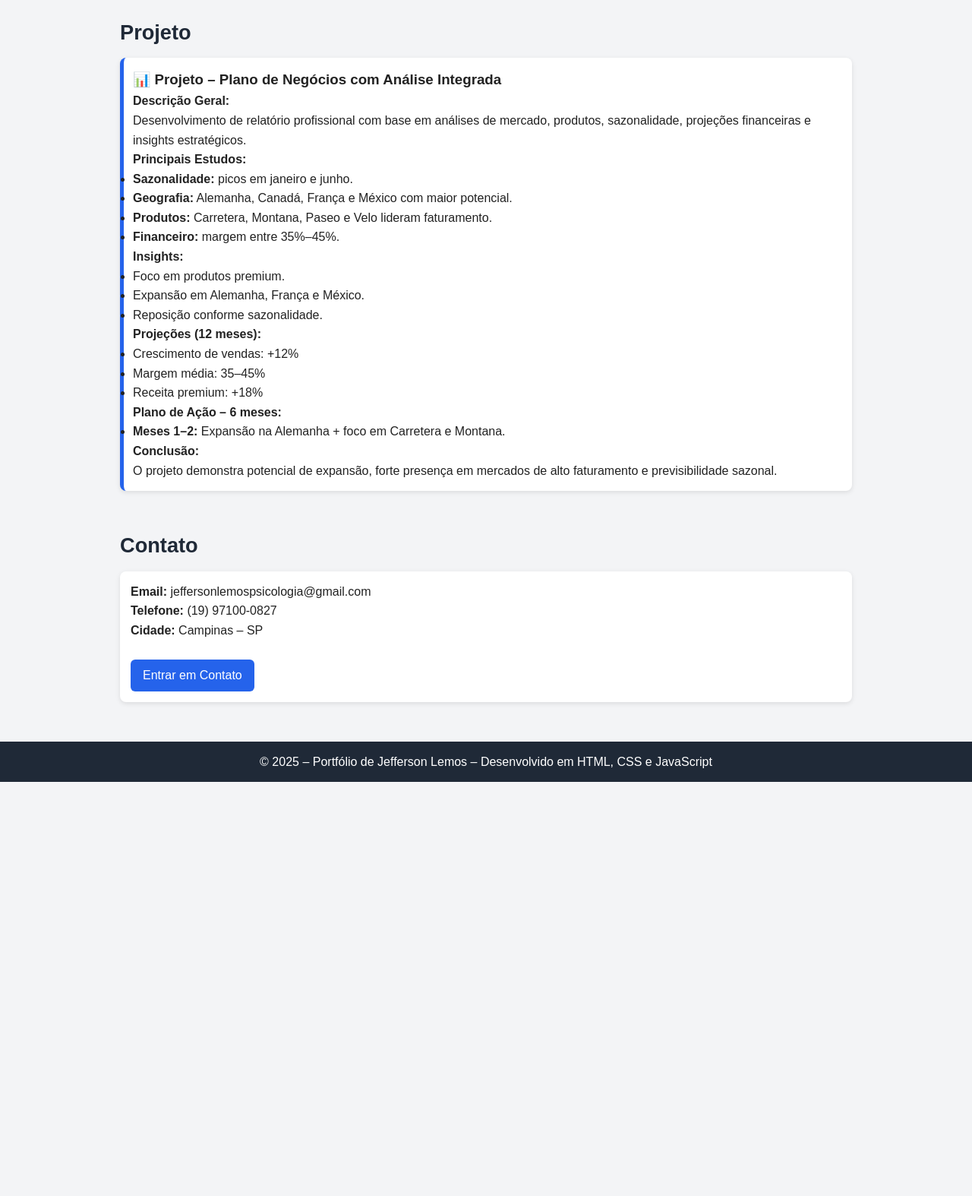
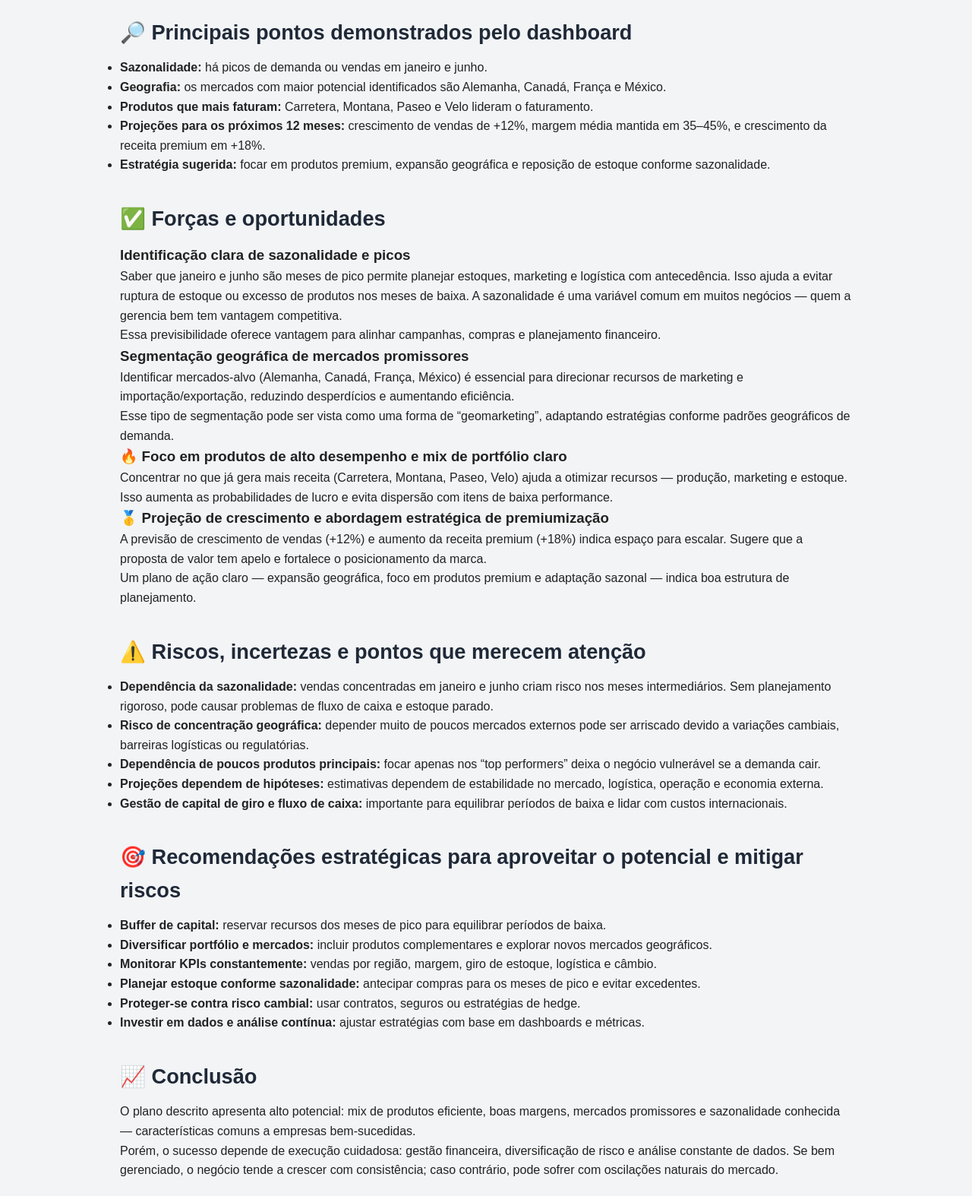
Before and after one commit to jeffersondesenvolvedormaster/projeto-negocios, a plain HTML site: page index.html in a window 1280 px wide. Shown: the part 1457-3031 px from the top of the page at 76% size. Before the commit the page ends 2486 px from the top, so only its background shows below. Drawn offline with Linux system fonts and the light colour scheme.

Commit message:
Update index.html

```diff
--- a/index.html
+++ b/index.html
@@ -144,54 +144,119 @@
 
 
 <section id="projetos">
-    <h2>Projeto</h2>
 
-    <div class="card projeto">
-        <h3>📊 Projeto – Plano de Negócios com Análise Integrada</h3>
-        <p><strong>Descrição Geral:</strong></p>
-        <p>
-            Desenvolvimento de relatório profissional com base em análises de mercado, produtos,
-            sazonalidade, projeções financeiras e insights estratégicos.
-        </p>
+    <h2>🔎 Principais pontos demonstrados pelo dashboard</h2>
 
-        <p><strong>Principais Estudos:</strong></p>
-        <ul>
-            <li><strong>Sazonalidade:</strong> picos em janeiro e junho.</li>
-            <li><strong>Geografia:</strong> Alemanha, Canadá, França e México com maior potencial.</li>
-            <li><strong>Produtos:</strong> Carretera, Montana, Paseo e Velo lideram faturamento.</li>
-            <li><strong>Financeiro:</strong> margem entre 35%–45%.</li>
-        </ul>
+    <ul>
+        <li><strong>Sazonalidade:</strong> há picos de demanda ou vendas em janeiro e junho.</li>
+        <li><strong>Geografia:</strong> os mercados com maior potencial identificados são Alemanha, Canadá, França e México.</li>
+        <li><strong>Produtos que mais faturam:</strong> Carretera, Montana, Paseo e Velo lideram o faturamento.</li>
+        <li><strong>Projeções para os próximos 12 meses:</strong> crescimento de vendas de +12%, margem média mantida em 35–45%, e crescimento da receita premium em +18%.</li>
+        <li><strong>Estratégia sugerida:</strong> focar em produtos premium, expansão geográfica e reposição de estoque conforme sazonalidade.</li>
+    </ul>
+</section>
 
-        <p><strong>Insights:</strong></p>
-        <ul>
-            <li>Foco em produtos premium.</li>
-            <li>Expansão em Alemanha, França e México.</li>
-            <li>Reposição conforme sazonalidade.</li>
-        </ul>
+<section>
+    <h2>✅ Forças e oportunidades</h2>
 
-        <p><strong>Projeções (12 meses):</strong></p>
-        <ul>
-            <li>Crescimento de vendas: +12%</li>
-            <li>Margem média: 35–45%</li>
-            <li>Receita premium: +18%</li>
-        </ul>
+    <h3>Identificação clara de sazonalidade e picos</h3>
+    <p>
+        Saber que janeiro e junho são meses de pico permite planejar estoques, marketing e logística com antecedência.
+        Isso ajuda a evitar ruptura de estoque ou excesso de produtos nos meses de baixa.
+        A sazonalidade é uma variável comum em muitos negócios — quem a gerencia bem tem vantagem competitiva.
+    </p>
+    <p>
+        Essa previsibilidade oferece vantagem para alinhar campanhas, compras e planejamento financeiro.
+    </p>
 
-        <p><strong>Plano de Ação – 6 meses:</strong></p>
-        <ul>
-            <li><strong>Meses 1–2:</strong> Expansão na Alemanha + foco em Carretera e Montana.</li>
-        </ul>
+    <h3>Segmentação geográfica de mercados promissores</h3>
+    <p>
+        Identificar mercados-alvo (Alemanha, Canadá, França, México) é essencial para direcionar recursos de marketing e importação/exportação,
+        reduzindo desperdícios e aumentando eficiência.
+    </p>
+    <p>
+        Esse tipo de segmentação pode ser vista como uma forma de “geomarketing”, adaptando estratégias conforme padrões geográficos de demanda.
+    </p>
 
-        <p><strong>Conclusão:</strong></p>
-        <p>
-            O projeto demonstra potencial de expansão, forte presença em mercados de alto faturamento
-            e previsibilidade sazonal.
-        </p>
-    </div>
+    <h3>🔥 Foco em produtos de alto desempenho e mix de portfólio claro</h3>
+    <p>
+        Concentrar no que já gera mais receita (Carretera, Montana, Paseo, Velo) ajuda a otimizar recursos — produção, marketing e estoque.
+        Isso aumenta as probabilidades de lucro e evita dispersão com itens de baixa performance.
+    </p>
 
+    <h3>🥇 Projeção de crescimento e abordagem estratégica de premiumização</h3>
+    <p>
+        A previsão de crescimento de vendas (+12%) e aumento da receita premium (+18%) indica espaço para escalar.
+        Sugere que a proposta de valor tem apelo e fortalece o posicionamento da marca.
+    </p>
+    <p>
+        Um plano de ação claro — expansão geográfica, foco em produtos premium e adaptação sazonal — indica boa estrutura de planejamento.
+    </p>
+</section>
 
+<section>
+    <h2>⚠️ Riscos, incertezas e pontos que merecem atenção</h2>
 
+    <ul>
+        <li>
+            <strong>Dependência da sazonalidade:</strong> vendas concentradas em janeiro e junho criam risco nos meses intermediários.
+            Sem planejamento rigoroso, pode causar problemas de fluxo de caixa e estoque parado.
+        </li>
 
+        <li>
+            <strong>Risco de concentração geográfica:</strong> depender muito de poucos mercados externos pode ser arriscado devido a variações cambiais,
+            barreiras logísticas ou regulatórias.
+        </li>
 
+        <li>
+            <strong>Dependência de poucos produtos principais:</strong> focar apenas nos “top performers” deixa o negócio vulnerável se a demanda cair.
+        </li>
+
+        <li>
+            <strong>Projeções dependem de hipóteses:</strong> estimativas dependem de estabilidade no mercado, logística, operação e economia externa.
+        </li>
+
+        <li>
+            <strong>Gestão de capital de giro e fluxo de caixa:</strong> importante para equilibrar períodos de baixa e lidar com custos internacionais.
+        </li>
+    </ul>
+</section>
+
+<section>
+    <h2>🎯 Recomendações estratégicas para aproveitar o potencial e mitigar riscos</h2>
+
+    <ul>
+        <li>
+            <strong>Buffer de capital:</strong> reservar recursos dos meses de pico para equilibrar períodos de baixa.
+        </li>
+        <li>
+            <strong>Diversificar portfólio e mercados:</strong> incluir produtos complementares e explorar novos mercados geográficos.
+        </li>
+        <li>
+            <strong>Monitorar KPIs constantemente:</strong> vendas por região, margem, giro de estoque, logística e câmbio.
+        </li>
+        <li>
+            <strong>Planejar estoque conforme sazonalidade:</strong> antecipar compras para os meses de pico e evitar excedentes.
+        </li>
+        <li>
+            <strong>Proteger-se contra risco cambial:</strong> usar contratos, seguros ou estratégias de hedge.
+        </li>
+        <li>
+            <strong>Investir em dados e análise contínua:</strong> ajustar estratégias com base em dashboards e métricas.
+        </li>
+    </ul>
+</section>
+
+<section>
+    <h2>📈 Conclusão</h2>
+    <p>
+        O plano descrito apresenta alto potencial: mix de produtos eficiente, boas margens, mercados promissores e sazonalidade conhecida —
+        características comuns a empresas bem-sucedidas.
+    </p>
+    <p>
+        Porém, o sucesso depende de execução cuidadosa: gestão financeira, diversificação de risco e análise constante de dados.
+        Se bem gerenciado, o negócio tende a crescer com consistência; caso contrário, pode sofrer com oscilações naturais do mercado.
+    </p>
 </section>
 
 
```
